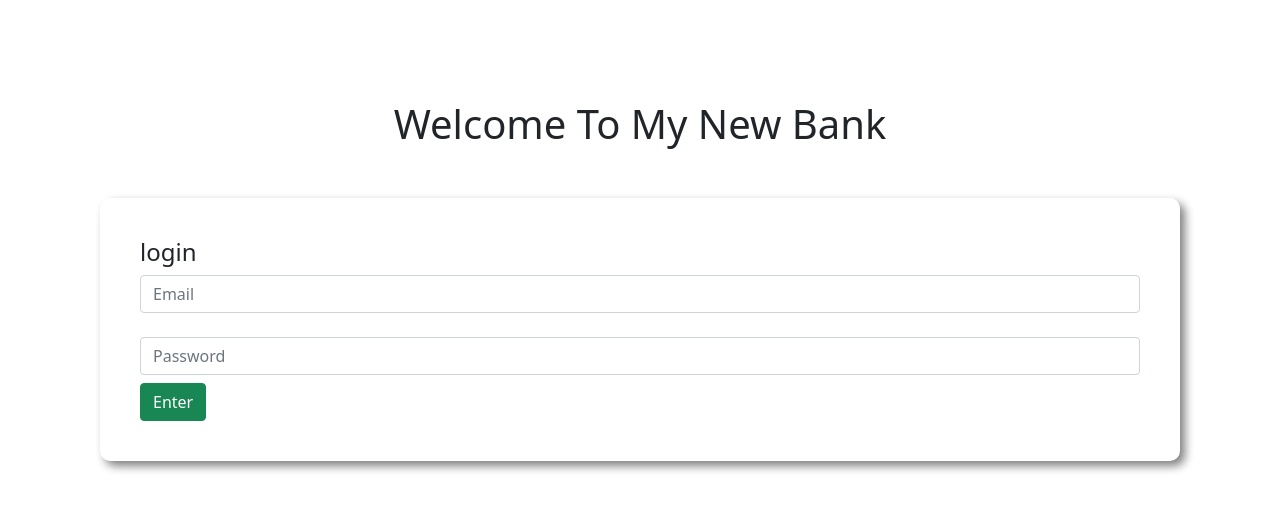
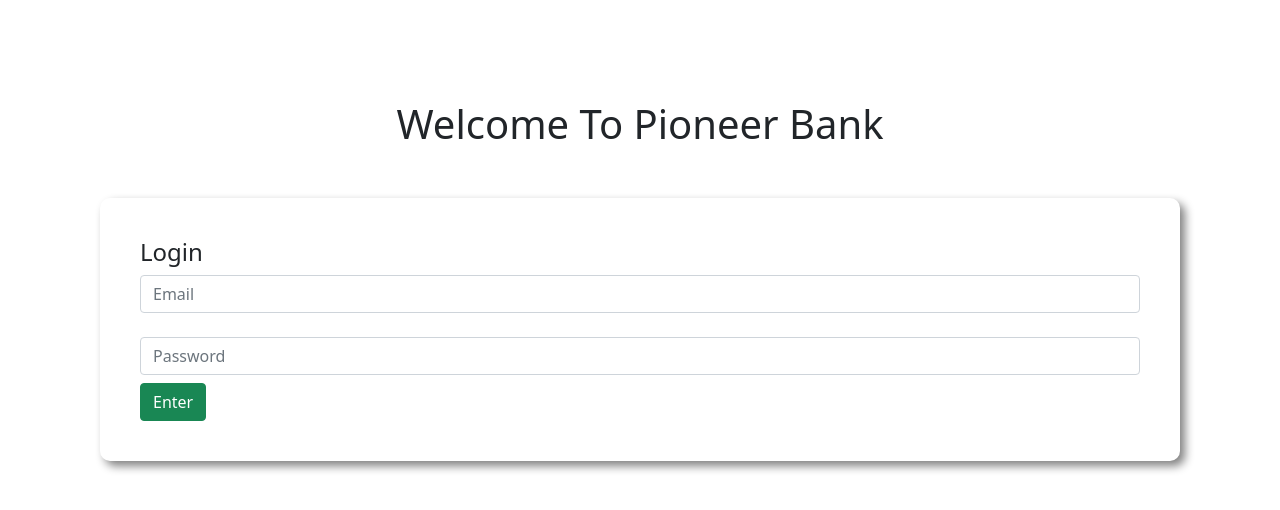
Before and after one commit to tanveer-99/bank-website, a plain HTML site: page index.html in a window 1280 px wide. Drawn offline with nearby package versions, Linux system fonts and the light colour scheme.

Commit message:
new update

```diff
--- a/index.html
+++ b/index.html
@@ -12,9 +12,9 @@
 
 <body>
     <div id="login-area">
-        <h1 class="text-center">Welcome To My New Bank</h1>
+        <h1 class="text-center">Welcome To Pioneer Bank</h1>
         <div class="submit-area">
-            <h4 class="mb-2">login</h4>
+            <h4 class="mb-2">Login</h4>
             <input type="text" class="form-control" placeholder="Email">
             <br>
             <input type="password" class="form-control" placeholder="Password">
```
